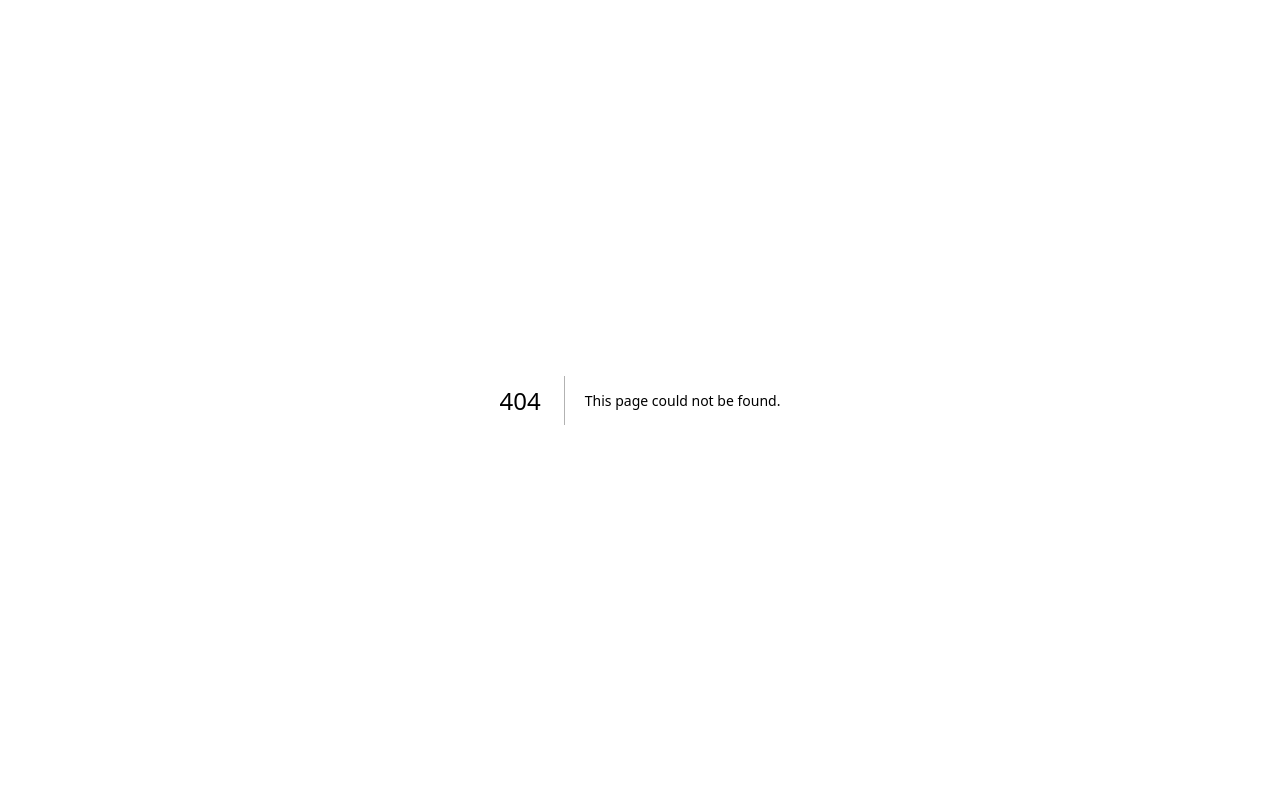
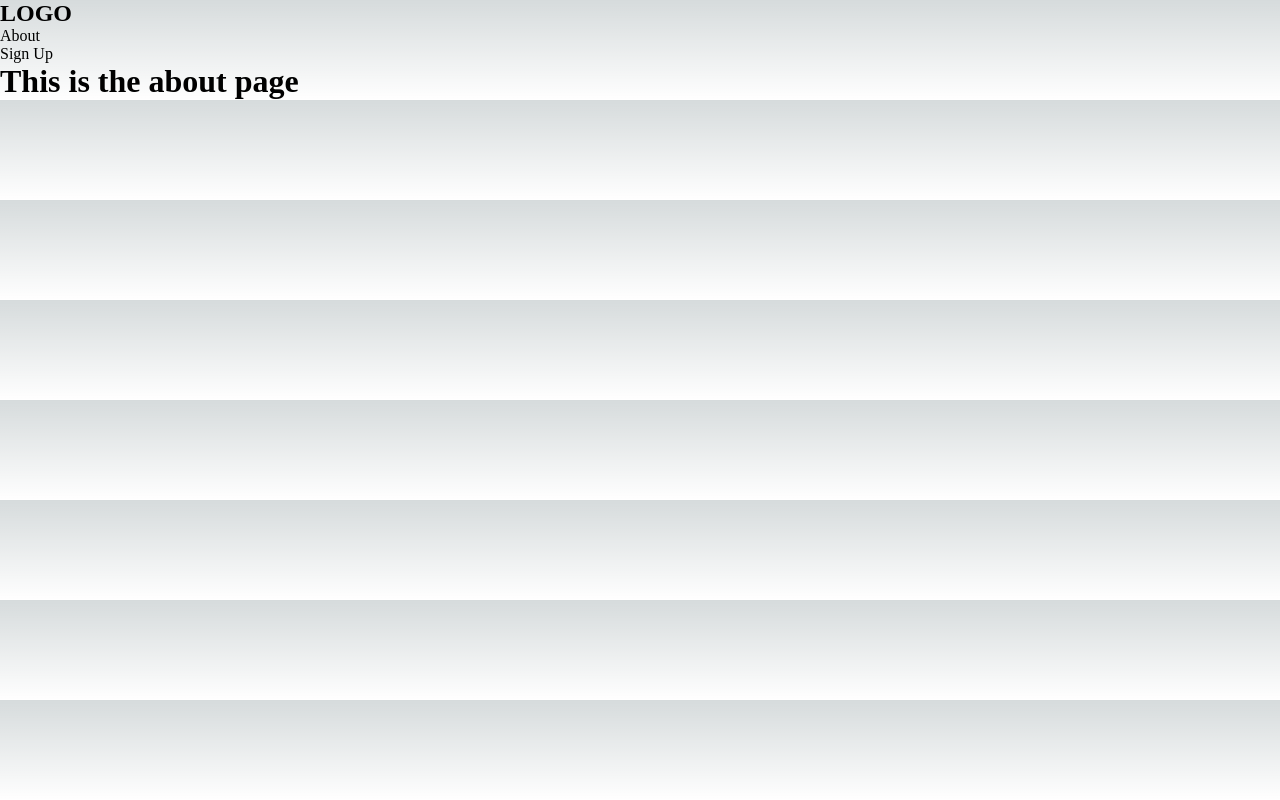
Before and after one commit to AnoopVL/NextJS-13, a Next.js app: page /about in a window 1280 px wide. Before the commit this address had no page. Built offline with nearby package versions, Linux system fonts and the light colour scheme.

Commit message:
layouts,error,head,loading,page files added

```diff
--- /dev/null
+++ b/app/about/page.jsx
@@ -0,0 +1,8 @@
+export default function About(){
+ //   throw new Error()
+    return(
+        <main>
+            <h1>This is the about page</h1>
+        </main>
+    )
+}
--- a/app/layout.js
+++ /dev/null
@@ -1,14 +0,0 @@
-import './globals.css'
-
-export const metadata = {
-  title: 'Create Next App',
-  description: 'Generated by create next app',
-}
-
-export default function RootLayout({ children }) {
-  return (
-    <html lang="en">
-      <body>{children}</body>
-    </html>
-  )
-}
--- /dev/null
+++ b/app/layout.jsx
@@ -0,0 +1,28 @@
+import './globals.css'
+
+export const metadata = {
+  title: 'Create Next App',
+  description: 'Generated by create next app',
+}
+
+export default function RootLayout({ children }) {
+  return (
+    <html lang="en">
+      <head/>
+      <body>
+      <nav>
+          <h1>LOGO</h1>
+          <ul>
+            <li>
+              <a href="#">About</a>
+            </li>
+            <li>
+              <a href="#">Sign Up</a>
+            </li>
+          </ul>
+         </nav>
+         {children}
+         </body>
+    </html>
+  )
+}
```
Also changed, not shown: app/about/Loading.jsx (added, +7 -0 lines), app/about/error.jsx (added, +10 -0 lines), app/about/head.jsx (added, +8 -0 lines).
